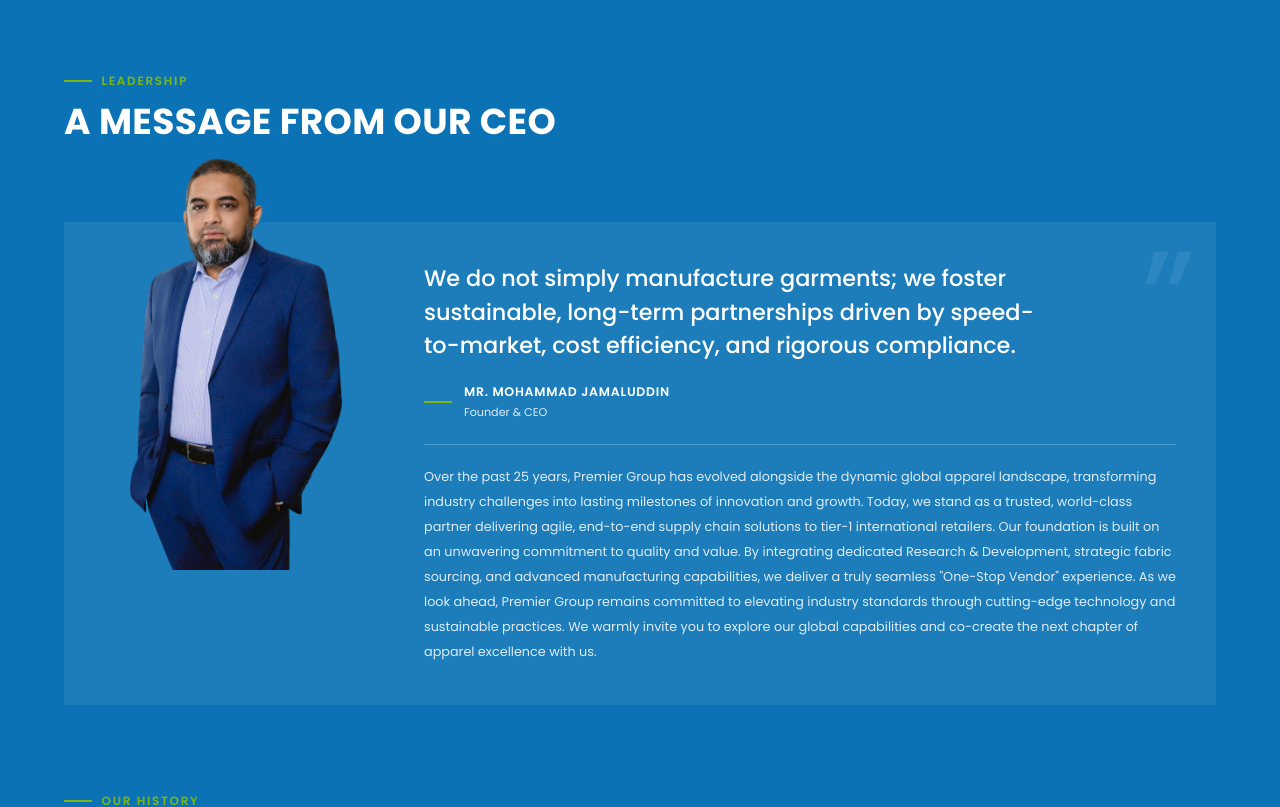
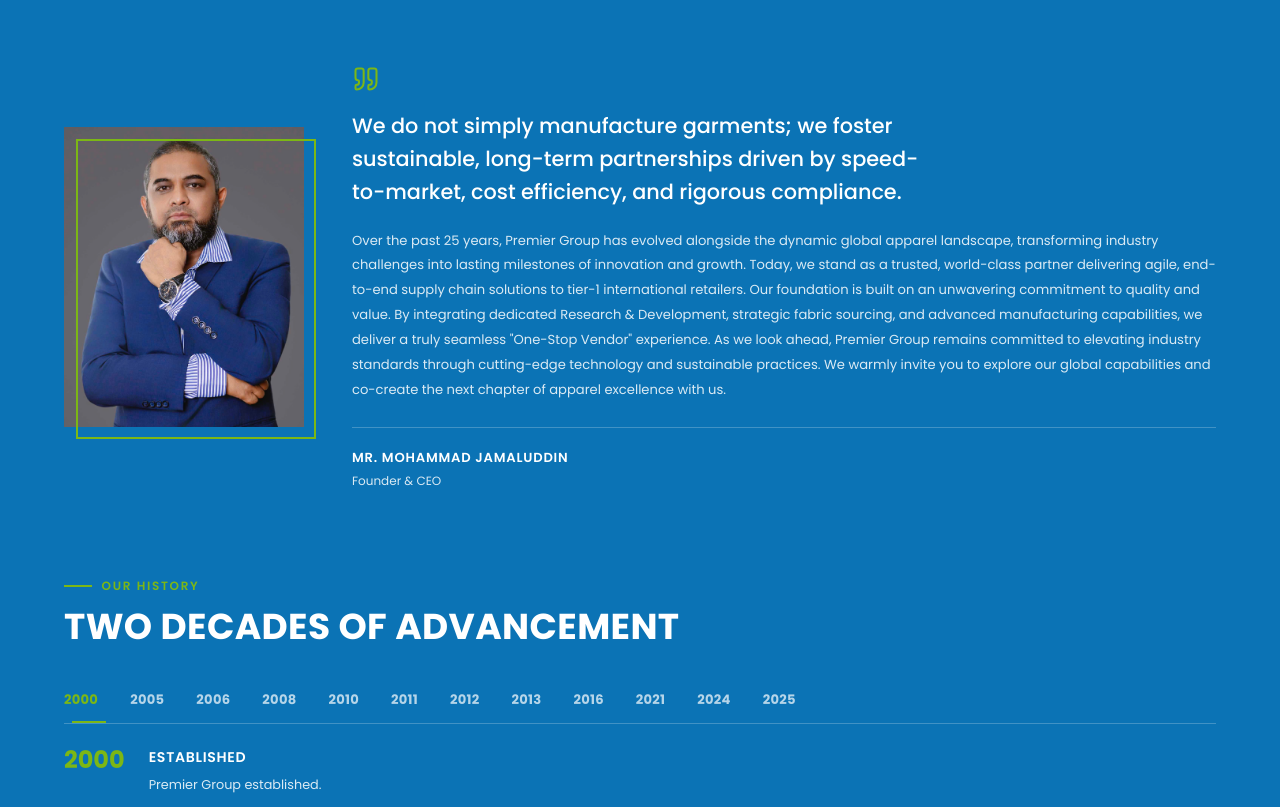
Before and after one commit to muhammed-ijas/Premier-fashion-landing, a React (Vite) app: page / in a window 1280 px wide. Shown: the part 1620-2427 px from the top of the page. Built offline with nearby package versions, Linux system fonts and the light colour scheme.

Commit message:
Team order and roles, map ratio and labels, category mix merged into Products, founded 2000

```diff
--- a/src/components/Footer.jsx
+++ b/src/components/Footer.jsx
@@ -9,8 +9,8 @@
   return (
     <footer className="surface-blue">
       <Container className="grid grid-cols-2 gap-x-8 gap-y-12 py-14 lg:grid-cols-[1.3fr_0.8fr_1fr_1.2fr] lg:gap-x-10 lg:py-16">
-        <div className="col-span-2 max-w-[330px] lg:col-span-1">
-          <img src="/PGLogo-whitened.png" alt={company.group} className="h-[68px] w-auto object-contain" />
+        <div className="col-span-2 max-w-[330px] text-center sm:text-left lg:col-span-1">
+          <img src="/PGLogo-whitened.png" alt={company.group} className="mx-auto h-[68px] w-auto object-contain sm:mx-0" />
           <p className="mt-5 text-[0.875rem] leading-[1.75] text-fg-muted">
             A one-stop apparel sourcing, design, product development and manufacturing partner,
             operating across Vietnam, China, India, Bangladesh, Nepal and beyond.
--- a/src/data/company.js
+++ b/src/data/company.js
@@ -14,7 +14,7 @@
   group: "Premier Group",
   founder: "Mr. Mohammad Jamaluddin",
   founderTitle: "Founder & CEO",
-  founded: 2005,
+  founded: 2000,
 };
 
 export const about = {
@@ -362,12 +362,13 @@
 };
 
 export const team = [
+  { slug: "jamaluddin", name: "Mr. Mohammad Jamaluddin", role: "Chairman & CEO" },
+  { slug: "farhan-raza", name: "Farhan Raza", role: "Deputy CEO" },
   { slug: "abdul-ahad", name: "Abdul Ahad", role: "Managing Director (China & Hong Kong)" },
   { slug: "chu-dao-linh-suong", name: "Chu Đào Linh Sương", role: "Director (Vietnam)" },
   { slug: "kadiravelu-saravana-kumar", name: "Kadiravelu Saravana Kumar", role: "Chief Representative, Vietnam" },
-  { slug: "ketan-patel", name: "Ketan Patel", role: "Marketing & Sales Director" },
+  { slug: "ketan-patel", name: "Ketan Patel", role: "Marketing & Sales Manager" },
   { slug: "hussnain-ghafoor", name: "Hussnain Ghafoor", role: "Fabric Sourcing & Production Manager" },
-  { slug: "raza-farhan", name: "Raza Farhan", role: "Deputy CEO" },
   { slug: "grace-nguyen", name: "Grace Nguyen", role: "General Manager, Product Development" },
   { slug: "prashant-khandalkar", name: "Prashant Khandalkar", role: "Development & Merchandising Manager" },
   { slug: "mari-payes-micheal-pius-angolo", name: "Mari Payes Micheal Pius Angolo", role: "Production & Sourcing Manager (BD)" },
@@ -378,7 +379,8 @@
    Brochure page 4, "Our Journey".                                */
 
 export const history = [
-  { year: "2005", title: "Established", description: "Premier Exim Hong Kong founded." },
+  { year: "2000", title: "Established", description: "Premier Group established." },
+  { year: "2005", title: "Premier Exim Hong Kong", description: "Premier Exim Hong Kong founded." },
   { year: "2006", title: "Trading office", description: "Pha Re Mi En Ri Company opened in Vietnam — the former name of Premier Fashion Co., Ltd." },
   { year: "2008", title: "Joint venture", description: "Premier took a 50% share in the Ben Tre factory — Premier Pearl Garment JSC." },
   { year: "2010", title: "Fabric sourcing office", description: "Premier Exim China Ltd. established in Zhejiang." },
--- a/src/data/media.js
+++ b/src/data/media.js
@@ -56,7 +56,7 @@
    Added as we convert About.jsx. */
 export const about = {
     overview: "/about/overview.png",   // facility or head office, 5:4
-    ceoPortrait: "/about/ceo.png",
+      ceoPortrait: "/about/ceo.png",        // desktop cut-out, transparent PNG, full length
     designStudio: "/about/design-studio.png",
     chinaSourcing: "/about/china-sourcing.png",
 };
@@ -156,12 +156,13 @@
 };
 
 export const teamPhotos = {
+  jamaluddin: "/about/ceo.png",
+  "farhan-raza": "/team/raza-farhan.png",
   "abdul-ahad": "/team/abdul-ahad.png",
   "chu-dao-linh-suong": "/team/chu-dao-linh-suong.png",
   "kadiravelu-saravana-kumar": "/team/kadiravelu-saravana-kumar.png",
   "ketan-patel": "/team/ketan-patel.png",
   "hussnain-ghafoor": "/team/hussnain-ghafoor.png",
-  "raza-farhan": "/team/raza-farhan.png",
   "grace-nguyen": "/team/grace-nguyen.png",
   "prashant-khandalkar": "/team/prashant-khandalkar.png",
   "mari-payes-micheal-pius-angolo": "/team/mari-payes-micheal-pius-angolo.png",
--- a/src/sections/Approach.jsx
+++ b/src/sections/Approach.jsx
@@ -4,13 +4,9 @@
 import clsx from "clsx";
 import Container from "../components/Container";
 import Stagger from "../components/Stagger";
-import Reveal from "../components/Reveal";
 import SectionHeading from "../components/SectionHeading";
-import { pillars, designInitiatives, categories, ownDesignShare } from "../data/company";
-import { categoryImages, hasMedia } from "../data/media";
+import { pillars, designInitiatives } from "../data/company";
 import { EASE } from "../lib/motion";
-
-const slugify = (value) => value.toLowerCase().replace(/[^a-z0-9]+/g, "-");
 
 /* ---------- WHAT DRIVES US ----------
    Numbered plates on a tinted ground. The number sits large and pale
@@ -18,7 +14,7 @@
    no borders, no growing rules. */
 function Pillars() {
   return (
-    <Stagger className="mt-8 grid grid-cols-1 gap-px overflow-hidden bg-hairline sm:grid-cols-2 lg:grid-cols-5">
+    <Stagger className="mt-8 grid grid-cols-2 gap-px overflow-hidden bg-hairline lg:grid-cols-5 [&>*:last-child:nth-child(odd)]:col-span-2 lg:[&>*:last-child:nth-child(odd)]:col-span-1">
       {pillars.map((pillar, i) => (
         <Stagger.Item key={pillar.title} as="up" className="h-full">
           <article className="group relative h-full overflow-hidden bg-white px-5 pb-6 pt-7 transition-colors duration-300 hover:bg-blue">
@@ -131,64 +127,6 @@
         <Pillars />
       </Container>
 
-      {/* ---------- CATEGORY MIX ---------- */}
-      <Container className="mt-14 md:mt-16">
-        <div className="flex flex-col items-start justify-between gap-5 md:flex-row md:items-end">
-          <SectionHeading kicker="Category mix" title="A diverse range" tone="ink" />
-
-          <Reveal as="up" delay={0.1} className="shrink-0">
-            <p className="text-3xl font-bold leading-none text-green md:text-4xl">
-              {ownDesignShare}
-            </p>
-            <p className="mt-2 max-w-[15rem] text-[0.78rem] leading-[1.7] text-fg-muted">
-              of turnover is business booked on Premier&rsquo;s own design.
-            </p>
-          </Reveal>
-        </div>
-
-        <Stagger className="mt-8 grid grid-cols-3 gap-2 sm:grid-cols-4 lg:grid-cols-8">
-          {categories.map((cat) => {
-            const image = categoryImages[slugify(cat)];
-            const hasImage = hasMedia(image);
-
-            return (
-              <Stagger.Item key={cat} as="scale">
-                <article
-                  className={clsx(
-                    "group relative flex aspect-[3/4] items-end overflow-hidden transition-colors duration-300",
-                    hasImage ? "bg-ink" : "border border-line bg-white"
-                  )}
-                >
-                  {hasImage && (
-                    <>
-                      <img
-                        src={image}
-                        alt={cat}
-                        loading="lazy"
-                        className="absolute inset-0 h-full w-full object-cover transition-transform duration-[600ms] ease-out group-hover:scale-105"
-                      />
-                      <span
-                        aria-hidden="true"
-                        className="absolute inset-0 bg-[rgb(8_14_20/0.42)] transition-colors duration-300 group-hover:bg-[rgb(8_14_20/0.58)]"
-                      />
-                    </>
-                  )}
-
-                  <p
-                    className={clsx(
-                      "relative w-full px-2 py-3 text-center text-[0.66rem] font-semibold uppercase tracking-[0.06em]",
-                      hasImage ? "text-white" : "text-ink"
-                    )}
-                  >
-                    {cat}
-                  </p>
-                </article>
-              </Stagger.Item>
-            );
-          })}
-        </Stagger>
-      </Container>
-
       {/* ---------- DESIGN INITIATIVES ---------- */}
       <Container className="mt-14 md:mt-16">
         <SectionHeading kicker="Design" title="Key initiatives" tone="ink" />
--- a/src/sections/Clients.jsx
+++ b/src/sections/Clients.jsx
@@ -7,7 +7,7 @@
 
 export default function Clients() {
   return (
-    <section id="clients" className="surface-light py-16 md:py-20">
+    <section id="clients" className="surface-light pb-14 pt-8 md:py-20">
       <Container>
         <SectionHeading
           kicker="Clients"
--- a/src/sections/ProductsServices.jsx
+++ b/src/sections/ProductsServices.jsx
@@ -2,8 +2,10 @@
 import Container from "../components/Container";
 import Stagger from "../components/Stagger";
 import SectionHeading from "../components/SectionHeading";
-import { products, services } from "../data/company";
-import { products as productMedia, hasMedia } from "../data/media";
+import { products, services, categories, ownDesignShare } from "../data/company";
+import { products as productMedia, categoryImages, hasMedia } from "../data/media";
+
+const slugify = (value) => value.toLowerCase().replace(/[^a-z0-9]+/g, "-");
 
 export default function ProductsServices() {
   return (
@@ -38,6 +40,66 @@
               </article>
             </Stagger.Item>
           ))}
+        </Stagger>
+
+        {/* garment types — the same range cut by product rather than by
+            audience, so it belongs with the categories above */}
+        <div className="mt-12 flex flex-col items-start justify-between gap-4 border-t border-line pt-10 md:flex-row md:items-end">
+          <div>
+            <p className="eyebrow mb-3">Category mix</p>
+                      <h3 className="section-title text-balance">A diverse range</h3>
+          </div>
+
+          <div className="shrink-0">
+            <p className="text-2xl font-bold leading-none text-green md:text-3xl">
+              {ownDesignShare}
+            </p>
+            <p className="mt-1.5 max-w-[15rem] text-[0.75rem] leading-[1.7] text-fg-muted">
+              of turnover is business booked on Premier&rsquo;s own design.
+            </p>
+          </div>
+        </div>
+
+        <Stagger className="mt-6 grid grid-cols-4 gap-2 sm:grid-cols-4 lg:grid-cols-8">
+          {categories.map((cat) => {
+            const image = categoryImages[slugify(cat)];
+            const hasImage = hasMedia(image);
+
+            return (
+              <Stagger.Item key={cat} as="scale">
+                <article
+                  className={
+                    "group relative flex aspect-[3/4] items-end overflow-hidden transition-colors duration-300 " +
+                    (hasImage ? "bg-ink" : "border border-line bg-white")
+                  }
+                >
+                  {hasImage && (
+                    <>
+                      <img
+                        src={image}
+                        alt={cat}
+                        loading="lazy"
+                        className="absolute inset-0 h-full w-full object-cover transition-transform duration-[600ms] ease-out group-hover:scale-105"
+                      />
+                      <span
+                        aria-hidden="true"
+                        className="absolute inset-0 bg-[rgb(8_14_20/0.42)] transition-colors duration-300 group-hover:bg-[rgb(8_14_20/0.58)]"
+                      />
+                    </>
+                  )}
+
+                  <p
+                    className={
+                      "relative w-full px-1.5 py-2.5 text-center text-[0.6rem] font-semibold uppercase tracking-[0.05em] " +
+                      (hasImage ? "text-white" : "text-ink")
+                    }
+                  >
+                    {cat}
+                  </p>
+                </article>
+              </Stagger.Item>
+            );
+          })}
         </Stagger>
       </Container>
 
--- a/src/sections/Story.jsx
+++ b/src/sections/Story.jsx
@@ -1,6 +1,6 @@
 import { useState } from "react";
 import { motion, AnimatePresence } from "framer-motion";
-import { ChevronDown } from "lucide-react";
+import { Quote, ChevronDown } from "lucide-react";
 import clsx from "clsx";
 import Container from "../components/Container";
 import Reveal from "../components/Reveal";
@@ -144,65 +144,52 @@
 export default function Story() {
   return (
     <section id="story" className="surface-blue py-14 md:py-20">
-      {/* ---------- CHAIRMAN ----------
-           Cut-out portrait overlapping a raised panel. The image is a
-           transparent PNG anchored to the panel's bottom edge and allowed
-           to rise above it, so it reads as stepping out of the card. */}
+      {/* ---------- CHAIRMAN ---------- */}
       <Container>
-        <Reveal as="up" className="max-w-2xl">
-          <p className="eyebrow mb-3">Leadership</p>
-          <h2 className="section-title text-balance">A message from our CEO</h2>
-        </Reveal>
-
-        <Reveal as="up" delay={0.08} className="mt-16 md:mt-20">
-          <div className="relative bg-white/[0.07] px-6 pb-8 pt-28 sm:px-8 md:px-10 md:pb-10 md:pt-10">
-            {/* faint quote glyph, sized as a graphic rather than an icon */}
-            <span
-              aria-hidden="true"
-              className="pointer-events-none absolute right-5 top-2 select-none font-sans text-[7rem] leading-none text-white/[0.07] md:text-[9rem]"
-            >
-              &rdquo;
-            </span>
-
-            <div className="relative md:grid md:grid-cols-[240px_1fr] md:gap-10 lg:grid-cols-[280px_1fr]">
-              {/* portrait — absolute on desktop so it can overflow upward */}
+        <div className="grid grid-cols-1 items-center gap-8 md:grid-cols-[minmax(0,240px)_1fr] md:gap-12">
           {hasMedia(aboutMedia.ceoPortrait) && (
+            <Reveal as="right" className="mx-auto w-full max-w-[210px] md:mx-0 md:max-w-none">
+              <div className="relative">
                 <img
                   src={aboutMedia.ceoPortrait}
                   alt={`${company.founder}, ${company.founderTitle}`}
                   loading="lazy"
-                  className="absolute -top-28 left-1/2 w-[190px] -translate-x-1/2 object-contain object-bottom md:-top-24 md:left-0 md:w-[240px] md:translate-x-0 lg:-top-28 lg:w-[280px]"
-                  style={{ bottom: 0, height: "auto", maxHeight: "none" }}
+                  className="aspect-[4/5] w-full object-cover"
                 />
+                <span
+                  aria-hidden="true"
+                  className="pointer-events-none absolute -bottom-3 -right-3 h-full w-full border-2 border-green"
+                />
+              </div>
+            </Reveal>
           )}
 
-              {/* spacer holds the portrait's column on desktop */}
-              <div aria-hidden="true" className="hidden md:block" />
-
-              <div className="pt-2 md:pt-0">
-                <blockquote className="text-balance text-[1.1rem] font-medium leading-[1.5] text-white md:text-[1.4rem]">
+          <div>
+            <Reveal as="up">
+              <Quote className="h-7 w-7 text-green" strokeWidth={1.75} aria-hidden="true" />
+              <blockquote className="mt-4 text-balance text-[1.1rem] font-medium leading-[1.6] text-white md:text-[1.3rem]">
                 {ceoMessage.quote}
               </blockquote>
+            </Reveal>
 
-                <div className="mt-5 flex items-center gap-3">
-                  <span aria-hidden="true" className="h-[2px] w-7 shrink-0 bg-green" />
+            <Reveal as="up" delay={0.1}>
+              <p className="mt-5 text-[0.82rem] leading-[1.9] text-fg-muted">
+                {ceoMessage.statement}
+              </p>
+            </Reveal>
+
+            <Reveal as="up" delay={0.16}>
+              <div className="mt-6 border-t border-line pt-5">
                 <div>
-                    <p className="text-[0.78rem] font-semibold uppercase tracking-[0.06em] text-white">
+                  <p className="text-[0.82rem] font-semibold uppercase tracking-[0.06em] text-white">
                     {company.founder}
                   </p>
-                    <p className="mt-0.5 text-[0.7rem] text-fg-muted">
-                      {company.founderTitle}
-                    </p>
-                  </div>
-                </div>
-
-                <p className="mt-6 border-t border-line pt-5 text-[0.8rem] leading-[1.95] text-fg-muted">
-                  {ceoMessage.statement}
-                </p>
-              </div>
+                  <p className="mt-1 text-[0.75rem] text-fg-muted">{company.founderTitle}</p>
                 </div>
               </div>
             </Reveal>
+          </div>
+        </div>
       </Container>
 
       {/* ---------- HISTORY ---------- */}
--- a/src/sections/Team.jsx
+++ b/src/sections/Team.jsx
@@ -1,4 +1,5 @@
 import { User } from "lucide-react";
+import clsx from "clsx";
 import Container from "../components/Container";
 import Stagger from "../components/Stagger";
 import SectionHeading from "../components/SectionHeading";
@@ -7,7 +8,7 @@
 
 export default function Team() {
     return (
-    <section id="team" className="surface-light py-16 md:py-20">
+        <section id="team" className="surface-light pb-8 pt-14 md:py-20">
             <Container>
                 <SectionHeading
                     kicker="Leadership"
@@ -15,6 +16,8 @@
                     lede="The people running design, sourcing, production and merchandising across our global network."
                 />
 
+                {/* A plain grid, left aligned. Items fill from the left so a short
+            final row sits under the others rather than floating centred. */}
                 <Stagger className="mt-10 flex flex-wrap justify-center gap-3">
                     {team.map((member) => {
                         const photo = teamPhotos[member.slug];
@@ -25,14 +28,19 @@
                                 as="up"
                                 className="w-[calc(33.333%-0.5rem)] sm:w-[calc(25%-0.563rem)] md:w-[calc(20%-0.6rem)] lg:w-[calc(16.666%-0.625rem)]"
                             >
-                <article className="group h-full">
-                  <div className="relative overflow-hidden border border-line bg-page">
+                                <article className="group h-full cursor-pointer">
+                                    {/* one shared grey ground behind every portrait, so
+                      background-removed PNGs all sit on the same card */}
+                                    <div className="relative overflow-hidden bg-page transition-shadow duration-300 group-hover:shadow-[0_16px_34px_-20px_rgba(11,115,181,0.5)]">
                                         {hasMedia(photo) ? (
                                             <img
                                                 src={photo}
                                                 alt={`${member.name}, ${member.role}`}
                                                 loading="lazy"
-                        className="aspect-[3/4] w-full object-cover transition-transform duration-[600ms] ease-out group-hover:scale-105"
+                                                className={clsx(
+                                                    "aspect-[3/4] w-full object-cover object-top transition-all duration-500 ease-out",
+                                                    "md:grayscale md:group-hover:scale-[1.06] md:group-hover:grayscale-0"
+                                                )}
                                             />
                                         ) : (
                                             <div
@@ -40,21 +48,15 @@
                                                 role="img"
                                                 aria-label={`Photograph of ${member.name} to be added`}
                                             >
-                        <User className="h-8 w-8 text-fg-subtle" strokeWidth={1.5} />
+                                                <User className="h-7 w-7 text-fg-subtle" strokeWidth={1.5} />
                                             </div>
                                         )}
-
-                    {/* green edge on hover, matching the cards elsewhere */}
-                    <span
-                      aria-hidden="true"
-                      className="absolute inset-x-0 bottom-0 h-[3px] origin-left scale-x-0 bg-green transition-transform duration-300 group-hover:scale-x-100"
-                    />
                                     </div>
 
-                  <h3 className="mt-3.5 text-[0.78rem] font-semibold uppercase leading-snug tracking-[0.05em] text-ink">
+                                    <h3 className="mt-2.5 text-[0.66rem] font-semibold uppercase leading-snug tracking-[0.03em] text-ink transition-colors duration-300 group-hover:text-blue">
                                         {member.name}
                                     </h3>
-                  <p className="mt-1.5 text-[0.72rem] leading-[1.6] text-fg-muted">
+                                    <p className="mt-1 text-[0.6rem] leading-[1.5] text-fg-muted">
                                         {member.role}
                                     </p>
                                 </article>
```
Also changed, not shown: src/components/WorldMap.jsx (+46 -28 lines), public/about/ceo.png, src/data/worldMap.js. Lines whose indentation alone changed are shown as unchanged.
